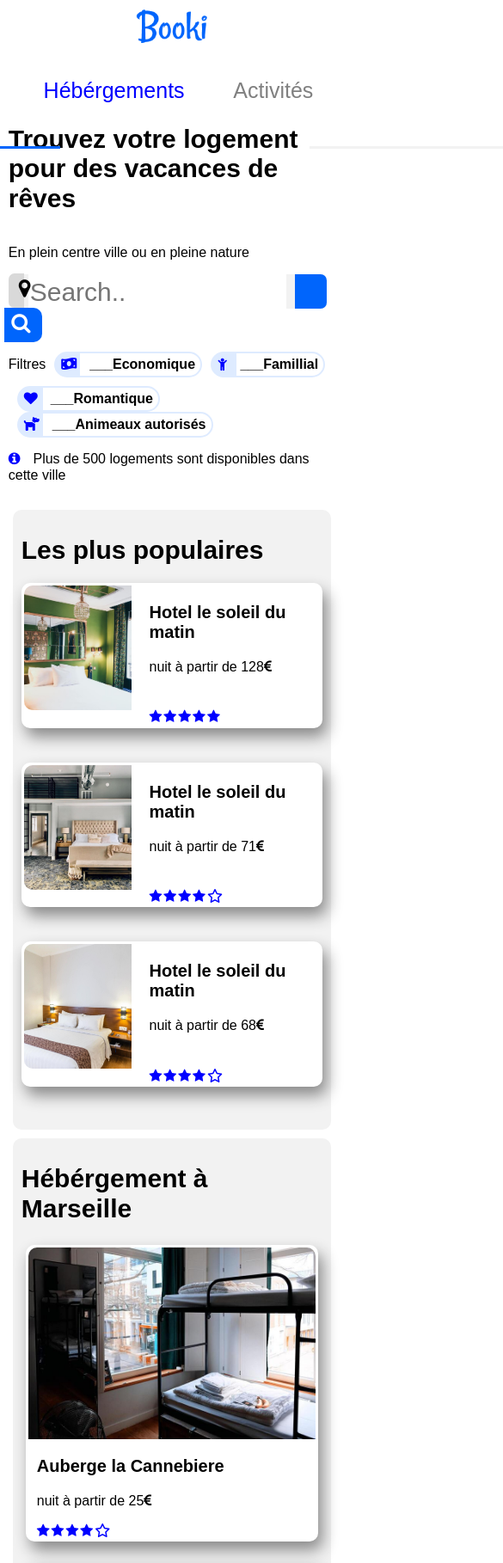
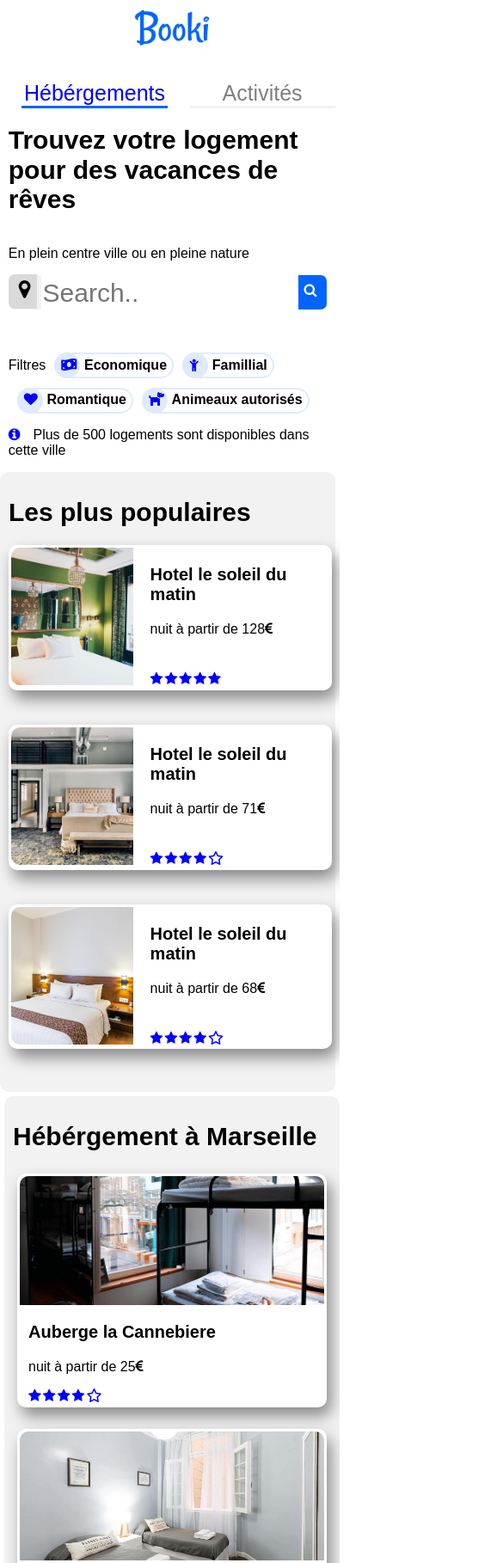
Before and after one commit to MosMid/OCR, a plain HTML site: page index.html in a window 390 px wide. Shown: the top 1818 px of the page at 86% size, 585 px wide, since content can reach past the window. Drawn offline with Linux system fonts and the light colour scheme.

Commit message:
Add files via upload

```diff
--- a/CSS/style.css
+++ b/CSS/style.css
@@ -85,7 +85,7 @@ aside
 }
 .content
  {
-     width: 32%;
+     width: 30%;
      border-radius: 10px;
      height: 100%;
      padding: 3px;
@@ -193,6 +193,7 @@ footer
 }
 .butfil
 {
+    position: relative;
     height: 30px;
     margin-left: 10px;
     margin-top: auto;
@@ -201,7 +202,25 @@ footer
     border-radius: 15px;
     border-color: #deebff;
     border-style: solid;
-    background: linear-gradient(90deg, #deebff 28px, white 28px);
+    background-color: white;
+    /*background: linear-gradient(90deg, #deebff 28px, white 28px);*/
+}
+.butfil span
+{
+    visibility: hidden;
+}
+.butfil::before
+{
+    z-index: 0;
+    content: '';
+    position: absolute;
+    top: -2px;
+    left: -2px;
+    width: 30px;
+    height: 30px;
+    border-radius: 15px;
+    background-color: #DEEBFF;
+    transition: all 0.4s ease-in-out;
 }
 .butfil:hover
 {
@@ -219,6 +238,11 @@ button
 i
 {
     margin-right: 15px;
+}
+.butfil i
+{
+    z-index: 1;
+    position: absolute;
 }
 input[type=text]
 {
@@ -366,13 +390,102 @@ input[type=text]
 {
     display: none;
 }
+@media screen and (max-width: 992px)
+{
+    main
+    {
+        flex-direction: column;
+    }
+    #hebergement
+    {
+        width: 100%;
+    }
+    #resultat
+    {
+        width: 100%;
+    }
+    aside
+    {
+        width: 100%;
+    }
+    .pop
+    {
+        display: flex;
+        flex-wrap: wrap;
+        justify-content: space-between;
+    }
+    .popbloc
+    {
+        width: 30%;
+    }
+    .content
+    {
+        width: 30%;
+    }
+    #activite
+    {
+        display: none;
+    }
+    #pactivite
+    {
+        display: flex;
+        flex-direction: column;
+        flex-wrap: wrap;
+        width: 100%;
+        margin: auto;
+    }
+    #pactivites
+    {
+        display: flex;
+        flex-wrap: wrap;
+        justify-content: space-between;
+    }
+    .pactbloc
+    {
+        display: flex;
+        flex-direction: column;
+        width: 30%;
+        border-radius: 10px;
+        padding: 3px;
+        margin: 5px;
+        margin-bottom: 20px;
+        border-radius: 10px;
+        box-sizing: border-box;
+        box-shadow: 5px 10px 18px #888888;
+    }
+    .pimact
+    {
+        width: 100%;
+        height: 150px;
+        overflow: hidden;
+        justify-content: center;
+        align-items: center;
+        display: flex;
+        border-radius: 10px 10px 0 0;
+    }
+    .pactphoto
+    {
+        width: 100%;
+        height: 100%;
+        object-fit: cover;
+    }
+    .pactext
+    {
+        margin-left: 10px;
+    }
+}
 @media screen and (max-width: 768px)
 {
+    html
+    {
+        width: 100%;
+    }
     body
     {
         display: flex;
         flex-direction: column;
         font-size: 16px;
+        width: 100%;
     }
     h1
     {
@@ -391,6 +504,11 @@ input[type=text]
         display: flex;
         flex-direction: column;
     }
+    #recherche
+    {
+        width: 95%;
+        margin: auto;
+    }
     #headnav
     {
         display: flex;
@@ -408,29 +526,29 @@ input[type=text]
     }
     #heb, #activ
     {
+        width: 50%;
         border-top: none;
         padding-top: 0%;
         font-size: 25px;
+        text-align: center;
     }
     #heb::after
     {
         content: '';
-        position: absolute;
+        display: block;
+        position: relative;
         width: 100%;
         height: 3px;
         background-color: #0065FC;
-        top: 170px;
-        left: -320px;
     }
     #activ::after
     {
         content: '';
-        position: absolute;
+        display: block;
+        position: relative;
         width: 100%;
         height: 3px;
         background-color: #F2F2F2;
-        top: 170px;
-        left: 360px;
     }
     #searchbar
     {
@@ -443,7 +561,7 @@ input[type=text]
     {
         position: relative;
         top: -7px;
-        width: 5%;
+        width: 9%;
         height: 40px;
     }
     #loc
@@ -468,9 +586,9 @@ input[type=text]
         position: relative;
         visibility: visible;
         height: 40px;
-        top: -7px;
+        top: -6px;
         left: -5px;
-        width: 12%;
+        width: 6%;
         border-radius: 0 10px 10px 0;;
         border: none;
         background-color: #0065FC;
@@ -480,9 +598,9 @@ input[type=text]
         visibility: visible;
         position: relative;
         color: white;
-        transform: scale(1.5);
+        /*transform: scale(1.5);*/
         top: -2px;
-        left: 5px;
+        left: 0px;
     }
     #filtre
     {
@@ -504,12 +622,40 @@ input[type=text]
     }
     .imgo
     {
-        height: 40%;
-        max-height: 300px;
+        height: 100%;
+        height: 150px;
+    }
+    .photo
+    {
+        width: 100%;
+        height: 100%;
+        object-fit: cover;
     }
     aside
     {
         width: 100%;
+        margin: auto;
+    }
+    .pop
+    {
+        display: flex;
+        flex-direction: column;
+    }
+    .popbloc
+    {
+        width: 100%;
+    }
+    .impop
+    {
+        height: auto;
+        max-height: 160px;
+        width: 40%;
+    }
+    .pophoto
+    {
+        width: 100%;
+        height: 100%;
+        object-fit: cover;
     }
     #activite
     {
@@ -540,8 +686,7 @@ input[type=text]
     .pimact
     {
         width: 100%;
-        height: auto;
-        max-height: 300px;
+        height: 150px;
         overflow: hidden;
         justify-content: center;
         align-items: center;
@@ -552,6 +697,7 @@ input[type=text]
     {
         width: 100%;
         height: 100%;
+        object-fit: cover;
     }
     .pactext
     {
@@ -561,5 +707,10 @@ input[type=text]
     {
         display: flex;
         flex-direction: column;
+
+    }
+    footer ul
+    {
+        width: 90%;
     }
 }
```
